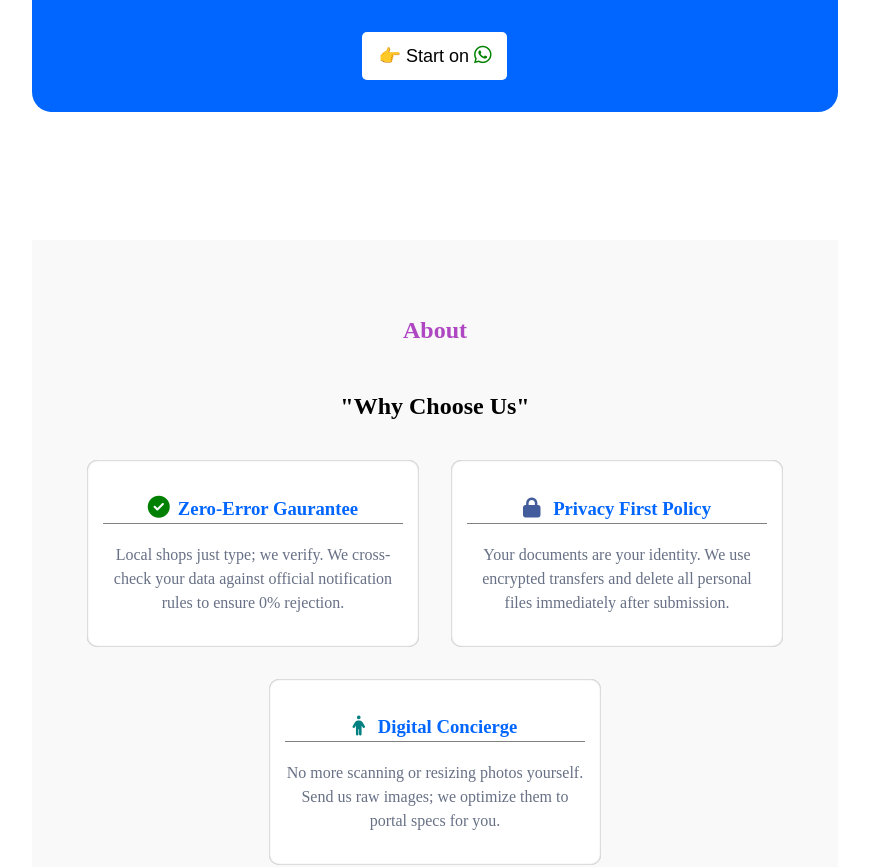
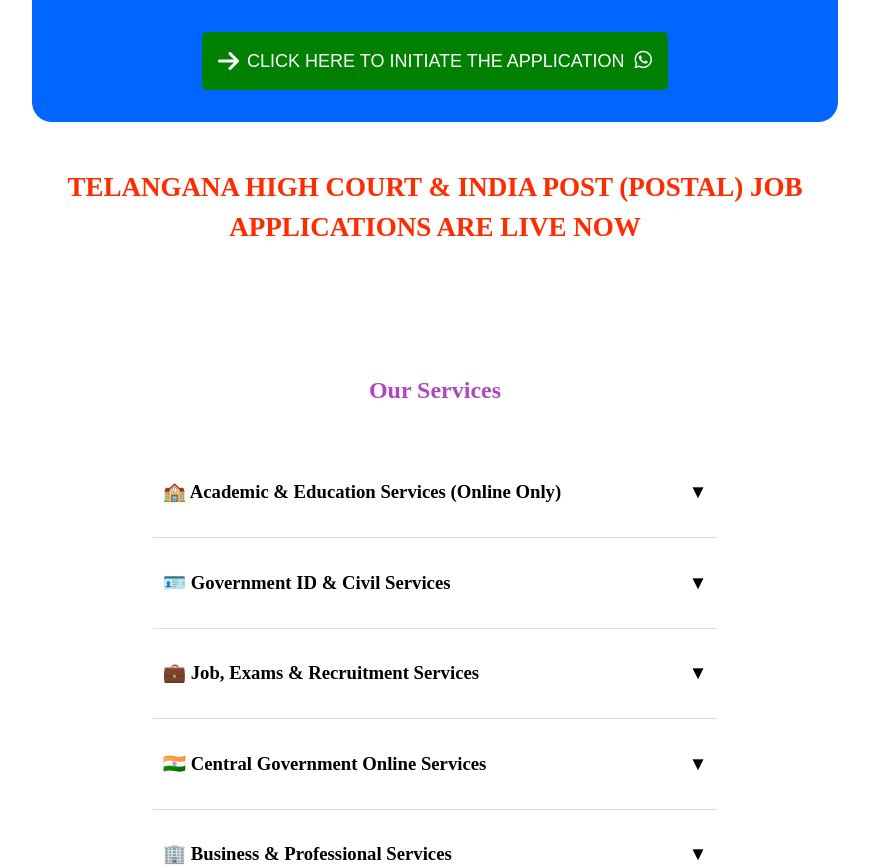
Before and after one commit to aavinash-7/NextForms, a React (Vite) app: page / in a window 1280 px wide. Shown: the part 540-1407 px from the top of the page, without its empty margins (205-1074 px from the left). Built offline with nearby package versions, Linux system fonts and the light colour scheme.

Commit message:
twenty one

```diff
--- a/src/App.jsx
+++ b/src/App.jsx
@@ -10,6 +10,7 @@
 import Body5 from './Body5'
 import Body6 from './Body6'
 import Footer from './Footer'
+import LiveUps from './LiveUps'
 
 
 function App() {
@@ -19,11 +20,14 @@
     <>
      <Headerr />
      <Display1  />
+     <LiveUps />
+     <Body3 />
+     <Body5 />
      <Body2 />
      <Body4 />
-     <Body5 />
+
      <Body6 />
-     <Body3 />
+
      <Footer />
 
     </>
--- a/src/Body2.jsx
+++ b/src/Body2.jsx
@@ -2,9 +2,8 @@
 
     return <div id="about"
     style={{color:"black",
-        margin:"8rem 0px 0px 0px",backgroundColor:"#F9F9F9",padding:"2rem"}}>
+        margin:"4rem 0px 0px 0px",backgroundColor:"#F9F9F9",padding:"2rem"}}>
 
-            <h5 style={{color:"#AF47C2",fontSize:"1.5rem",fontFamily:"Montserrat"}}>About</h5>
             <h2 style={{fontFamily:"Montserrat"}}>"Why Choose Us"</h2>
 
              <div className="wcu"
--- a/src/Body3.jsx
+++ b/src/Body3.jsx
@@ -4,86 +4,104 @@
 
   const services = [
     {
-      title: "NEET Application Service",
-      details: ["Aadhaar Card",
-               "Candidate Photograph",
-               "Candidate Signature",
-               "SSC / 10th Class Marksheet or Certificate",
-               "Left / Right Thumb Impression",
-               "Caste Certificate (SC / ST / OBC / EWS)",
-               "Intermediate / 12th Class Marksheet",
-               "Disability Certificate",
-               "Income Certificate (if required)",
-               "Father / Mother ID Proof (optional but useful.)",
-               "Ration Card / Domicile / Residence Certificate",]
+      title: "🏫 Academic & Education Services (Online Only)",
+      details: ["Online admissions [ DOST, Counselling slot bookings etc ]",
+               "Scholarship application & renewal ",
+               "All Exam Applications [ NEET, EAMCET, JEE etc...]",
+               "Hall ticket download",
+               "Result download",
+              //  "Revaluation & recounting applications",
+              //  "Intermediate / 12th Class Marksheet",
+              //  "Disability Certificate",
+              //  "Income Certificate (if required)",
+              //  "Father / Mother ID Proof (optional but useful.)",
+              //  "Ration Card / Domicile / Residence Certificate",]
+      ]
     },
     {
-      title: "EAMCET / EMCET Application",
-      details: ["Aadhaar Card",
-        "EAMCET Rank Card / Score Card",
-        "Candidate Photograph",
-        "Candidate Signature",
-        "SSC / 10th Class Marksheet or Certificate",
-        "Intermediate / 12th Class Marksheet or Memo",
-        "Study Certificates (Class 6 to Intermediate)",
-        "Transfer Certificate (TC)",
-        "Caste Certificate (SC / ST / OBC / EWS)",
-        "Income Certificate (for Fee Reimbursement)",
-        "Residence / Domicile Certificate",
-        "Local Status Certificate (if applicable)",
-        "Disability / PH Certificate (if applicable)",
-        "NCC / Sports / CAP Certificate (if applicable)",
-        "Minority Certificate (if applicable)",
-        "Father / Mother ID Proof (optional)",
-        "Ration Card (optional but useful)",
-        "EAMCET Hall Ticket",]
+      title: "🪪 Government ID & Civil Services",
+      details: [
 
-    },
-    {
-      title: "Scholarship & E-Pass",
-      details: ["Aadhaar Card (Student)",
-        "Aadhaar Card (Father / Mother / Guardian)",
-        "Student Signature",
-        "Bank Passbook (Student Name & Account Number visible)",
-        "Income Certificate (Meeseva / Govt issued)",
-        "Caste Certificate (SC / ST / OBC / EWS)",
-        "Bonafide / Study Certificate (Current Academic Year)",
-        "SSC / 10th Class Marksheet or Certificate",
-        "Intermediate / Previous Year Marks Memo",
-        "College Admission Letter / Joining Report",
-        "Tuition Fee Receipt",
-        "Transfer Certificate (TC)",
-        "Ration Card / Food Security Card",
-        "Residential / Domicile Certificate",
-        "Mother / Father Death Certificate (if single parent)",
-        "Disabled / PH Certificate (if applicable)",
-        "Hostel Welfare Certificate (if staying in hostel)",
-        "Mobile Number & Email ID (student)",
-        "Student Photograph",
+        "We assist with government identity-related online services (Non - Biometric only)",
+
+        "New PAN card application",
+        "PAN correction (name, DOB, photo)",
+        "PAN–Aadhaar linking",
+        "Aadhaar address update (document based)",
+        "Aadhaar mobile/email update (OTP based)",
+        "Aadhaar download",
+        "Voter ID (EPIC) download",
+        // "Transfer Certificate (TC)",
+        // "Caste Certificate (SC / ST / OBC / EWS)",
+        // "Income Certificate (for Fee Reimbursement)",
+        // "Residence / Domicile Certificate",
+        // "Local Status Certificate (if applicable)",
+        // "Disability / PH Certificate (if applicable)",
+        // "NCC / Sports / CAP Certificate (if applicable)",
+        // "Minority Certificate (if applicable)",
+        // "Father / Mother ID Proof (optional)",
+        // "Ration Card (optional but useful)",
+        // "EAMCET Hall Ticket",
       ]
 
     },
     {
-      title: "Passport / PCC Application",
-      details: ["Aadhaar Card",
- "Date of Birth Certificate (Municipal / SSC / Matric)",
- "10th Class Certificate (if DOB proof)",
- "Passport Size Photograph (if applying at PSK — some centers capture live photo)",
- "Address Proof — Aadhaar / Voter ID / Ration Card / Rental Agreement",
- "Electricity / Water / Gas Bill (as address supporting proof)",
- "Bank Passbook / Bank Statement (address proof if needed)",
- "Parent / Guardian Aadhaar (for minors)",
- "Annexure D (for minor passport — if applicable)",
- "Annexure F (for single parent / guardian cases)",
- "Marriage Certificate (if married)",
- "Spouse Passport Copy (if spouse passport details given)",
- "Name Change / Gazette Certificate (if name changed)",
- "Police Clearance Certificate (if asked in special cases)",
- "Caste / Community Certificate (only if required for verification)",
- "Educational Certificate (optional but useful)",
- "Mobile Number & Email ID"]
+      title: "💼 Job, Exams & Recruitment Services",
+      details: ["SSC, UPSC, Banking, RRB exam applications",
+        "TSPSC & other state job applications",
+        "Hall ticket download",
+        "Result download",
+        // "Income Certificate (Meeseva / Govt issued)",
+        // "Caste Certificate (SC / ST / OBC / EWS)",
+        // "Bonafide / Study Certificate (Current Academic Year)",
+        // "SSC / 10th Class Marksheet or Certificate",
+        // "Intermediate / Previous Year Marks Memo",
+        // "College Admission Letter / Joining Report",
+        // "Tuition Fee Receipt",
+        // "Transfer Certificate (TC)",
+        // "Ration Card / Food Security Card",
+        // "Residential / Domicile Certificate",
+        // "Mother / Father Death Certificate (if single parent)",
+        // "Disabled / PH Certificate (if applicable)",
+        // "Hostel Welfare Certificate (if staying in hostel)",
+        // "Mobile Number & Email ID (student)",
+        // "Student Photograph",
+                            ]
 
+    },
+    {
+      title: "🇮🇳 Central Government Online Services",
+      details: ["EPFO services (UAN, KYC, passbook, claims)",
+ "ESIC online services",
+ "Income Tax Return filing (basic)",
+ "PAN & Aadhaar related services",
+ "Passport online form filling & appointment booking",
+
+//   "Electricity / Water / Gas Bill (as address supporting proof)",
+//  "Bank Passbook / Bank Statement (address proof if needed)",
+//  "Parent / Guardian Aadhaar (for minors)",
+//  "Annexure D (for minor passport — if applicable)",
+//  "Annexure F (for single parent / guardian cases)",
+//  "Marriage Certificate (if married)",
+//  "Spouse Passport Copy (if spouse passport details given)",
+//  "Name Change / Gazette Certificate (if name changed)",
+//  "Police Clearance Certificate (if asked in special cases)",
+//  "Caste / Community Certificate (only if required for verification)",
+//  "Educational Certificate (optional but useful)",
+//  "Mobile Number & Email ID"
+]
+    },
+{
+      title: "🏢 Business & Professional Services",
+      details: [
+        "MSME / Udyam registration",
+ "GST registration",
+ "GST return filing (basic)",
+ "Startup India registration",
+]
 }
+
+
   ];
 
   const [openIndex, setOpenIndex] = useState(null);
@@ -95,7 +113,7 @@
   return (
     <div className="os" style={{  }}>
 
-        <h5 style={{color:"#AF47C2",fontSize:"1.5rem",marginTop:"6rem",fontFamily:"Montserrat"}}> Our Services</h5>
+        <h5 style={{color:"#AF47C2",fontSize:"1.5rem",fontFamily:"Montserrat"}}> Our Services</h5>
 
 
       {services.map((item, index) => (
@@ -130,11 +148,21 @@
   key={i}
   style={{
     marginBottom: "6px",
-          display: "list-item"
+    display: "list-item",
+    fontSize: point.includes("government identity-related")
+      ? "0.8rem"
+      : "1rem",
+    color: point.includes("government identity-related")
+      ? "#777"
+      : "#444",
+    fontStyle: point.includes("government identity-related")
+      ? "italic"
+      : "normal",
   }}
 >
   {point}
 </li>
+
     ))}
   </ul>
 )}
--- a/src/Body4.jsx
+++ b/src/Body4.jsx
@@ -3,7 +3,7 @@
     <div style={{}} className="comp">
 
       <h5 className="why" style={{color:"#AF47C2",fontSize:"1.5rem",marginTop:"6rem",fontFamily:"Montserrat"}}>
-        Why NextGen Is Better
+        Why NexGen Is Better
       </h5>
 
 
@@ -18,7 +18,7 @@
            </div>
 
            <div style={{border:"1px solid #AF47C2",borderRadius:"20px",padding:"2rem"}}>
-            <h3 style={{borderBottom:"1px solid #AF47C2"}}>NextGen Digital Services</h3>
+            <h3 style={{borderBottom:"1px solid #AF47C2"}}>NexGen Digital Services</h3>
              <li><b>100% Remote</b>  <br /> Message from your sofa. </li>
              <li><b>Private</b> <br /> Encrypted WhatsApp handling.</li>
              <li><b>Expert Audit</b> <br /> Double-checked for rules.</li>
--- a/src/Display1.jsx
+++ b/src/Display1.jsx
@@ -32,11 +32,11 @@
 
 </div>
        <button className='but' style={{ }}>
-            <a href="https://wa.me/919502147922?text=Hello%20I%20want%20to%20start%20my%20application"
+            <a href="https://wa.me/919493398932?text=Hello!%20I%20want%20to%20start%20my%20application."
    target="_blank"
    class="cta-btn">
-    👉 Start on
-    <i class="fa-brands fa-whatsapp"></i>
+    <i class="fa-solid fa-arrow-right" style={{fontSize:"1.5rem"}}></i> <p className='click'>CLICK HERE TO INITIATE THE APPLICATION  <i class="fa-brands fa-whatsapp"></i> </p>
+
 </a>
 </button>
     </div>
--- a/Headerr.jsx
+++ b/src/Headerr.jsx
@@ -24,7 +24,7 @@
 
                     <div className="nfds">
                       <img src="" alt="" />
-                       <h1> <span style={{color:"#0066FF",fontSize:"32px"}}>NextGen</span> DigitalServices</h1></div>
+                       <h1> <span style={{color:"#0066FF",fontSize:"32px"}}>NexGen</span> Digital Services</h1></div>
 
           <div>
              <div className="hamburger" onClick={() => setOpen(!open)}>☰</div>
--- /dev/null
+++ b/src/LiveUps.jsx
@@ -0,0 +1,44 @@
+import { useState ,useEffect} from "react";
+function LiveUps() {
+
+
+   const [showPopup, setShowPopup] = useState(false);
+
+
+
+  return (
+
+    <div className="parentpop">
+          <div className="live-ups">
+             <h1 onMouseEnter={() => setShowPopup(true)}
+                  onMouseLeave = {() => setShowPopup(false)}>
+                    TELANGANA HIGH COURT & INDIA POST (POSTAL) JOB APPLICATIONS ARE LIVE NOW</h1>
+              </div>
+
+              {showPopup && (
+                 <div className="popUp">
+                     <p><b>Telangana High Court and India Post (Postal Department) have released
+                    their latest recruitment notifications.</b> <br /> <br />
+
+                    📌 <b>Telangana High Court Recruitment: </b>
+                    Applications are open for multiple posts such as
+                    Copyist, Record Assistant, Junior Assistant,
+                    Process Server, Office Subordinate, and other notified posts.  <br /> <br />
+
+                    📌 <b>India Post Recruitment (GDS): </b>
+                    India Post has released the GDS Recruitment notification
+                    for Gramin Dak Sevak (GDS), BPM, and ABPM posts
+                    across various postal circles.   <br /> <br />
+
+
+                    <b>Eligibility :</b> 10th/ Inter/ Degree ( as per post and official notification )   <br /> <br />
+
+                    ⚠️ Online applications are LIVE now and closing soon.</p>
+         </div>
+              ) }
+
+    </div>
+  );
+}
+
+export default LiveUps;
--- a/src/index.css
+++ b/src/index.css
@@ -11,6 +11,9 @@
   text-rendering: optimizeLegibility;
   -webkit-font-smoothing: antialiased;
   -moz-osx-font-smoothing: grayscale;
+}
+.disclaimer{
+  text-align: start;
 }
 /* *{
     margin: 0;
@@ -53,13 +56,27 @@
 
 
 .but{
+
    margin-top: 2rem;
-  padding: 0.8rem 1rem;
+  padding: 0rem 1rem;
   font-size: 18px;
-  background-color: white;
+  background-color: green;
   color: black;
   border: none;
   border-radius: 5px;
+  cursor: pointer;
+}
+.cta-btn{
+  display: flex;
+  align-items: center;
+  gap: 0.5rem;
+  font-size: 18px;
+  font-weight: 500;
+
+  color: white;
+  border: none;
+  border-radius: 5px;
+  text-decoration: none;
   cursor: pointer;
 }
 
@@ -85,7 +102,7 @@
   border-radius: 20px ;
 }
 .fa-whatsapp{
-  color:green;
+  color:white;
   font-size: 20px;
   margin-left: 5px;
 }
@@ -110,8 +127,19 @@
    transition: background 0.3s ease;
 } */
 button:hover{
-   background: greenyellow;
+   background: white;
+    color: black;
+    .fa-whatsapp{
+      color: #001F3F;
+    }
+    .click{
+  color: #001F3F;
 }
+.fa-arrow-right{
+  color: #001F3F;
+}
+}
+
 
 a{
   text-decoration: none;
@@ -188,6 +216,7 @@
 }
 
 #contact{
+  padding: 1rem;
   color: black;
   margin: 1rem;
   margin-bottom: 0;
@@ -211,6 +240,7 @@
 .os {
   width: 70%;
   margin: 30px auto;
+  margin-top: 6rem;
   color: black;
 }
 .stopQ{
@@ -279,6 +309,45 @@
  body{
   width: 90%;
  }
+
+ .live-ups{
+
+  padding: 10px;
+  margin-top: 1rem;
+  font-weight: bold;
+  font-size: 13.5px;
+  color: red;
+  animation: colorBlink 2s infinite;
+
+ }
+ .blink-color {
+  color: red; /* base color */
+  animation: colorBlink 0.001s infinite;
+}
+
+@keyframes colorBlink {
+  0%   { color: rgb(255, 55, 0); text-shadow: none; }
+  /* 50%  { color: yello; text-shadow: 0 0 10px; } */
+  100% { color: red; text-shadow: 0 0 2px; }
+}
+
+.popUp{
+  width: 40rem;
+  text-align: left;
+  color: black;
+  border: #88778D 1px solid;
+  padding: 2rem;
+  border-radius: 10px;
+}
+
+.parentpop{
+  display: flex;
+  flex-direction: column;
+  justify-content: center;
+  align-items: center;
+
+}
+
 
   /* @media (max-width:600px){
 
@@ -480,6 +549,9 @@
 #contact{
 
 }
+.disclaimer{
+  font-size: 12px;
+}
 
 .blue{
   background: #0066FF;
@@ -565,4 +637,24 @@
     flex-direction: column;
     align-items: center;
   }
+
+  .cta-btn{
+    font-size: 12px;
+
+  }
+
+  .but{
+  padding: 5px;
+    border-radius: 10px;
+    width: 11rem;
+  }
+  .fa-arrow-right{
+    display: none;
+  }
+  .os{
+    margin-top: 1rem;
+  }
+  .popUp{
+    width: 20rem;
+  }
 }
```
Also changed, not shown: src/Body5.jsx (+4 -4 lines), src/Footer.jsx (+19 -14 lines), 9 other files (tests, documents, lock files or other folders). Lines whose indentation alone changed are shown as unchanged.
